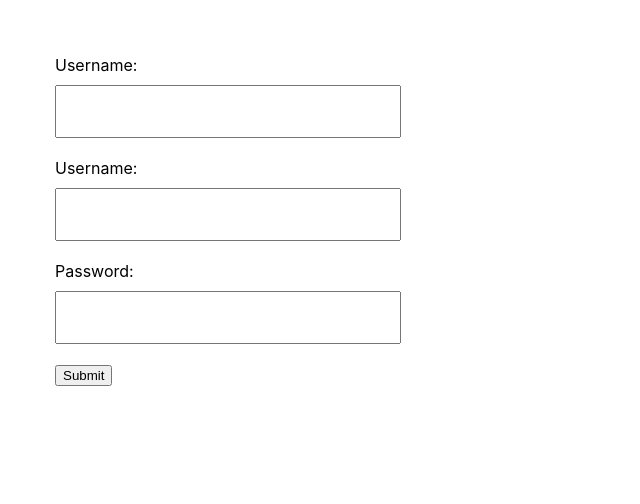
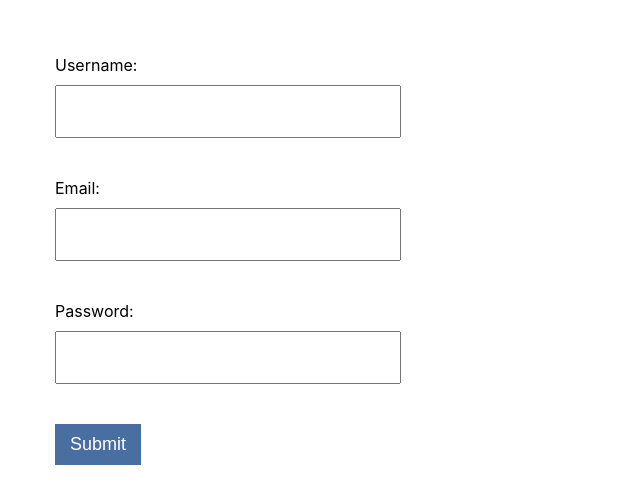
Before and after one commit to beksssK/weather-app, a React (Create React App) app: page /register in a window 1280 px wide. Shown: the top 504 px of the page, without its empty margins (0-640 px from the left). Built offline with nearby package versions, Linux system fonts and the light colour scheme.

Commit message:
register and login

```diff
--- a/package.json
+++ b/package.json
@@ -13,6 +13,7 @@
     "@testing-library/user-event": "^13.5.0",
     "axios": "^0.27.2",
     "date-fns": "^2.28.0",
+    "formik": "^2.2.9",
     "history": "^5.3.0",
     "prettier": "^2.6.2",
     "react": "^18.1.0",
@@ -22,7 +23,8 @@
     "react-scripts": "5.0.1",
     "redux": "^4.2.0",
     "sass": "^1.51.0",
-    "web-vitals": "^2.1.4"
+    "web-vitals": "^2.1.4",
+    "yup": "^0.32.11"
   },
   "scripts": {
     "start": "react-scripts start",
--- a/src/App.js
+++ b/src/App.js
@@ -1,6 +1,6 @@
 import { Provider } from "react-redux";
 import { store } from "./store/store";
-import "./sass-utils/main.scss";
+import "./sass/main.scss";
 import { BrowserRouter, Route, Routes } from "react-router-dom";
 import Dashboard from "./pages/Dashboard/Dashboard";
 import Login from "./pages/Auth/Login";
--- a/src/pages/Auth/Login.jsx
+++ b/src/pages/Auth/Login.jsx
@@ -1,53 +1,75 @@
-import React, { useCallback, useState } from "react";
+import React, { useCallback } from "react";
 import "./index.scss";
-import {Link} from "react-router-dom";
-import {useDispatch} from "react-redux";
+import { Link, useNavigate } from "react-router-dom";
+import { ErrorMessage, Field, Form, Formik } from "formik";
+import * as Yup from "yup";
+import { loginUser } from "../../services/loginUser";
 
 const Login = () => {
-  const [userData, setUserData] = useState({
+  const loginInitialValue = {
     username: "",
     password: "",
-  });
-  const dispatch = useDispatch();
-  const handleUserDataChange = useCallback((e) => {
-    setUserData((data) => ({ ...data, [e.target.name]: e.target.value }));
-  }, []);
-  const submitForm = useCallback((e) => {
-    e.preventDefault();
-    console.log(userData);
-  }, []);
+    generalError: "",
+  };
+  const navigate = useNavigate();
+  const submitForm = useCallback(
+    (values, { setSubmitting, setFieldError }) => {
+      const error = loginUser(values, () => navigate("/"));
+      setFieldError("generalError", error);
+      setSubmitting(false);
+    },
+    [navigate]
+  );
   return (
     <div className="container">
       <div className="authorization-form">
-        <form action="#" onSubmit={submitForm}>
+        <Formik
+          onSubmit={submitForm}
+          initialValues={loginInitialValue}
+          validationSchema={Yup.object().shape({
+            username: Yup.string().required("No username provided"),
+            password: Yup.string()
+              .required("No password provided.")
+              .min(8, "Password is too short - should be 8 chars minimum."),
+          })}
+        >
+          {({ isSubmitting }) => (
+            <Form autoComplete="off">
               <div className="authorization-form__element">
                 <label className="authorization-form__label" htmlFor="username">
                   Username:{" "}
                 </label>
-            <input
-              id="username"
+                <Field
                   className="authorization-form__input"
                   type="text"
                   name="username"
-              onChange={handleUserDataChange}
-              value={userData.username}
                 />
+                <ErrorMessage name="username" component="div" />
               </div>
               <div className="authorization-form__element">
                 <label className="authorization-form__label" htmlFor="password">
                   Password:{" "}
                 </label>
-            <input
-              id="password"
+                <Field
                   className="authorization-form__input"
                   type="password"
                   name="password"
-              onChange={handleUserDataChange}
-              value={userData.password}
                 />
+                <ErrorMessage name="password" component="div" />
               </div>
-          <button type="submit">Submit</button>
-        </form>
+              <div className="authorization-form__general-error">
+                <ErrorMessage name="generalError" component="div" />
+              </div>
+              <button
+                type="submit"
+                disabled={isSubmitting}
+                className="button button--primary"
+              >
+                Submit
+              </button>
+            </Form>
+          )}
+        </Formik>
       </div>
       <Link to="/register">Register</Link>
     </div>
--- a/src/pages/Auth/Register.jsx
+++ b/src/pages/Auth/Register.jsx
@@ -1,72 +1,89 @@
-import React, { useCallback, useState } from "react";
-import { Link } from "react-router-dom";
+import React, { useCallback } from "react";
 import "./index.scss";
-import { useDispatch } from "react-redux";
-import { register } from "../../store/userSlice";
+import { Form, Formik, Field, ErrorMessage } from "formik";
+import * as Yup from "yup";
+import { registerUser } from "../../services/registerUser";
+import { useNavigate } from "react-router-dom";
 
 const Register = () => {
-  const dispatch = useDispatch();
-  const [userData, setUserData] = useState({
+  const registerInitialValues = {
     username: "",
     password: "",
     email: "",
-  });
-  const handleUserDataChange = useCallback((e) => {
-    setUserData((data) => ({ ...data, [e.target.name]: e.target.value }));
-  }, []);
+  };
+  const navigate = useNavigate();
   const submitForm = useCallback(
-    (e) => {
-      e.preventDefault();
-      dispatch(register(userData));
+    (values, { setSubmitting, setFieldError }) => {
+      const errors = registerUser(values, () => navigate("/login"));
+      if (Object.keys(errors).length) {
+        Object.keys(errors).forEach((field) =>
+          setFieldError(field, errors[field])
+        );
+      }
+      setSubmitting(false);
     },
-    [dispatch, userData]
+    [navigate]
   );
 
   return (
     <div className="container">
       <div className="authorization-form">
-        <form action="#" onSubmit={submitForm}>
+        <Formik
+          onSubmit={submitForm}
+          initialValues={registerInitialValues}
+          validationSchema={Yup.object().shape({
+            username: Yup.string().required("No username provided"),
+            email: Yup.string().email("Enter valid email").required("Required"),
+            password: Yup.string()
+              .required("No password provided.")
+              .min(8, "Password is too short - should be 8 chars minimum.")
+          })}
+        >
+          {({ isSubmitting }) => (
+            <Form autoComplete="off">
               <div className="authorization-form__element">
                 <label className="authorization-form__label" htmlFor="username">
                   Username:{" "}
                 </label>
-            <input
-              id="username"
+                <Field
                   className="authorization-form__input"
                   type="text"
                   name="username"
-              onChange={handleUserDataChange}
-              value={userData.username}
                 />
+                <ErrorMessage name="username" component="div" />
               </div>
               <div className="authorization-form__element">
                 <label className="authorization-form__label" htmlFor="email">
-              Username:{" "}
+                  Email:{" "}
                 </label>
-            <input
-              id="email"
+                <Field
                   className="authorization-form__input"
-              type="text"
+                  type="email"
                   name="email"
-              onChange={handleUserDataChange}
-              value={userData.email}
                 />
+                <ErrorMessage name="email" component="div" />
               </div>
               <div className="authorization-form__element">
                 <label className="authorization-form__label" htmlFor="password">
                   Password:{" "}
                 </label>
-            <input
-              id="password"
+                <Field
                   className="authorization-form__input"
                   type="password"
                   name="password"
-              onChange={handleUserDataChange}
-              value={userData.password}
                 />
+                <ErrorMessage name="password" component="div" />
               </div>
-          <button type="submit">Submit</button>
-        </form>
+              <button
+                type="submit"
+                disabled={isSubmitting}
+                className="button button--primary"
+              >
+                Submit
+              </button>
+            </Form>
+          )}
+        </Formik>
       </div>
     </div>
   );
--- a/src/pages/Auth/index.scss
+++ b/src/pages/Auth/index.scss
@@ -1,5 +1,11 @@
 .authorization-form {
   padding: 40px;
+  &__element {
+    padding-bottom: 20px;
+  }
+  &__general-error {
+    margin-bottom: 20px;
+  }
   &__input {
     padding: 10px;
     margin-bottom: 20px;
--- /dev/null
+++ b/src/sass/elements/_button.scss
@@ -0,0 +1,11 @@
+.button {
+  padding: 10px 15px;
+  font-size: 18px;
+  border-radius: 0;
+  border: none;
+  cursor: pointer;
+  &--primary {
+    background: #496ea2;
+    color: #fff;
+  }
+}
--- a/src/sass-utils/main.scss
+++ b/src/sass/main.scss
@@ -1,3 +1,4 @@
+@import "./elements/button";
 .container {
   max-width: 1430px;
   padding: 15px;
--- a/src/services/loginUser.js
+++ b/src/services/loginUser.js
@@ -1,3 +1,15 @@
-export const loginUser = () => {
-
-}
+export const loginUser = (userData, successCb) => {
+  const errorMessage = "Username or password is wrong";
+  let users = JSON.parse(localStorage.getItem("users"));
+  if (!users) {
+    return errorMessage;
+  }
+  const user = users.find((u) => u.username === userData.username);
+  if (!user) {
+    return errorMessage;
+  }
+  if (user.password !== userData.password) {
+    return errorMessage;
+  }
+  successCb();
+};
--- /dev/null
+++ b/src/services/registerUser.js
@@ -0,0 +1,23 @@
+export const registerUser = (userData, successCb) => {
+  let errors = {};
+  let users = JSON.parse(localStorage.getItem("users"));
+  if (!users) {
+    users = [];
+  }
+  const emailExists = users.some((user) => user.email === userData.email);
+  const usernameExists = users.some(
+    (user) => user.username === userData.username
+  );
+  users.push(userData);
+  if (emailExists) {
+    errors.email = "There is already a user with this email";
+  }
+  if (usernameExists) {
+    errors.username = "There is already a user with this username";
+  }
+  if (Object.keys(errors).length) {
+    return errors;
+  }
+  localStorage.setItem("users", JSON.stringify(users));
+  successCb();
+};
--- a/src/store/userSlice.js
+++ b/src/store/userSlice.js
@@ -1,8 +1,4 @@
 import { createSlice } from "@reduxjs/toolkit";
-import {
-  fetchSingleWeather,
-  fetchSingleWeatherHistory,
-} from "../services/singleWeather";
 
 const initialState = {
   authorized: false,
@@ -14,20 +10,9 @@ const userSlice = createSlice({
   initialState,
   reducers: {
     login: (state, action) => {
-      const users = JSON.parse(localStorage.getItem("users"));
-      if (!users) {
-        localStorage.setItem("users", JSON.stringify([]));
-        state.errorMessage = "Not found";
-      }
-      // const user = users.filter
     },
     register: (state, action) => {
-      let users = JSON.parse(localStorage.getItem("users"));
-      if (!users) {
-        users = [];
-      }
-      users.push(action.payload);
-      localStorage.setItem("users", JSON.stringify(users));
+
     },
   },
 });
```
Lines whose indentation alone changed are shown as unchanged.
